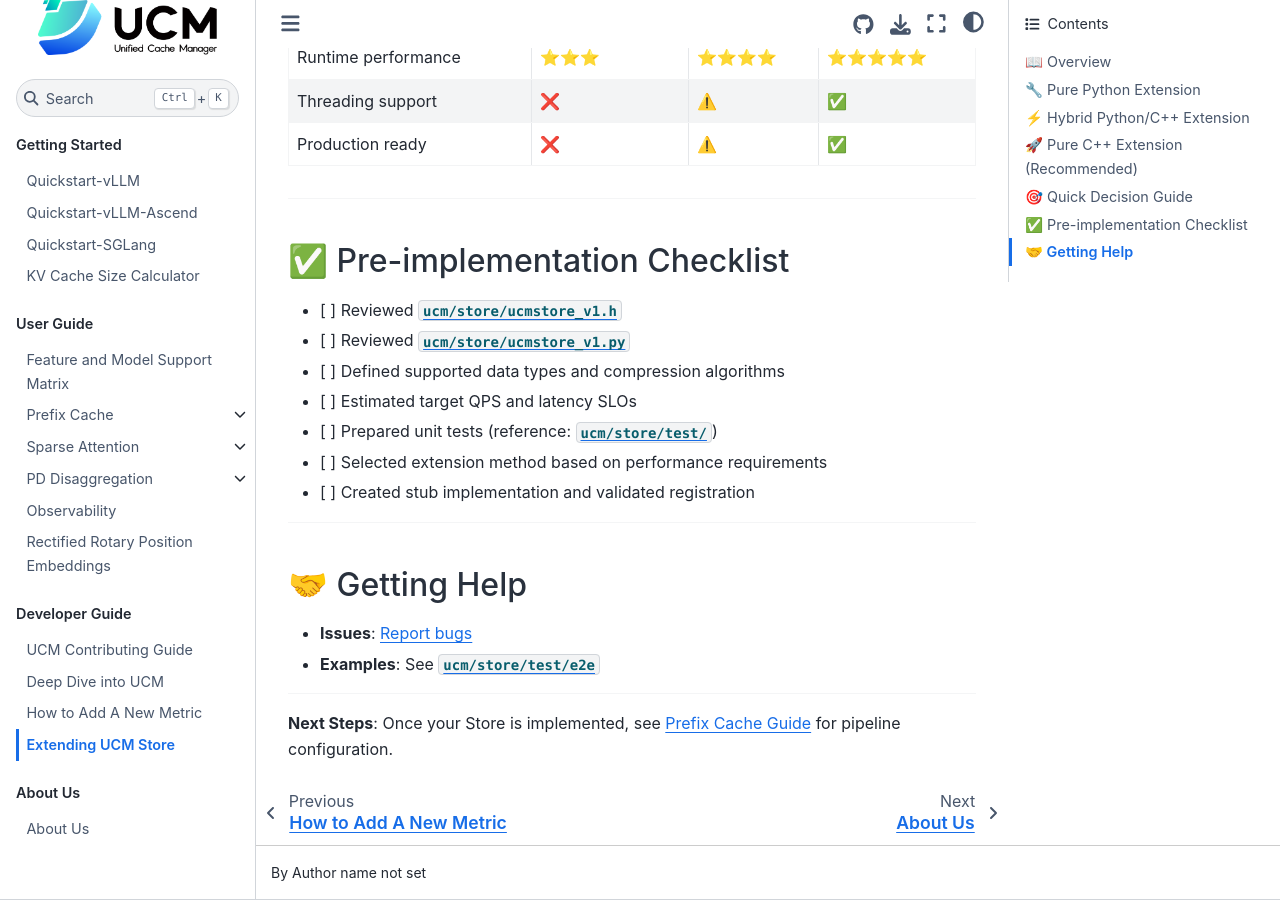
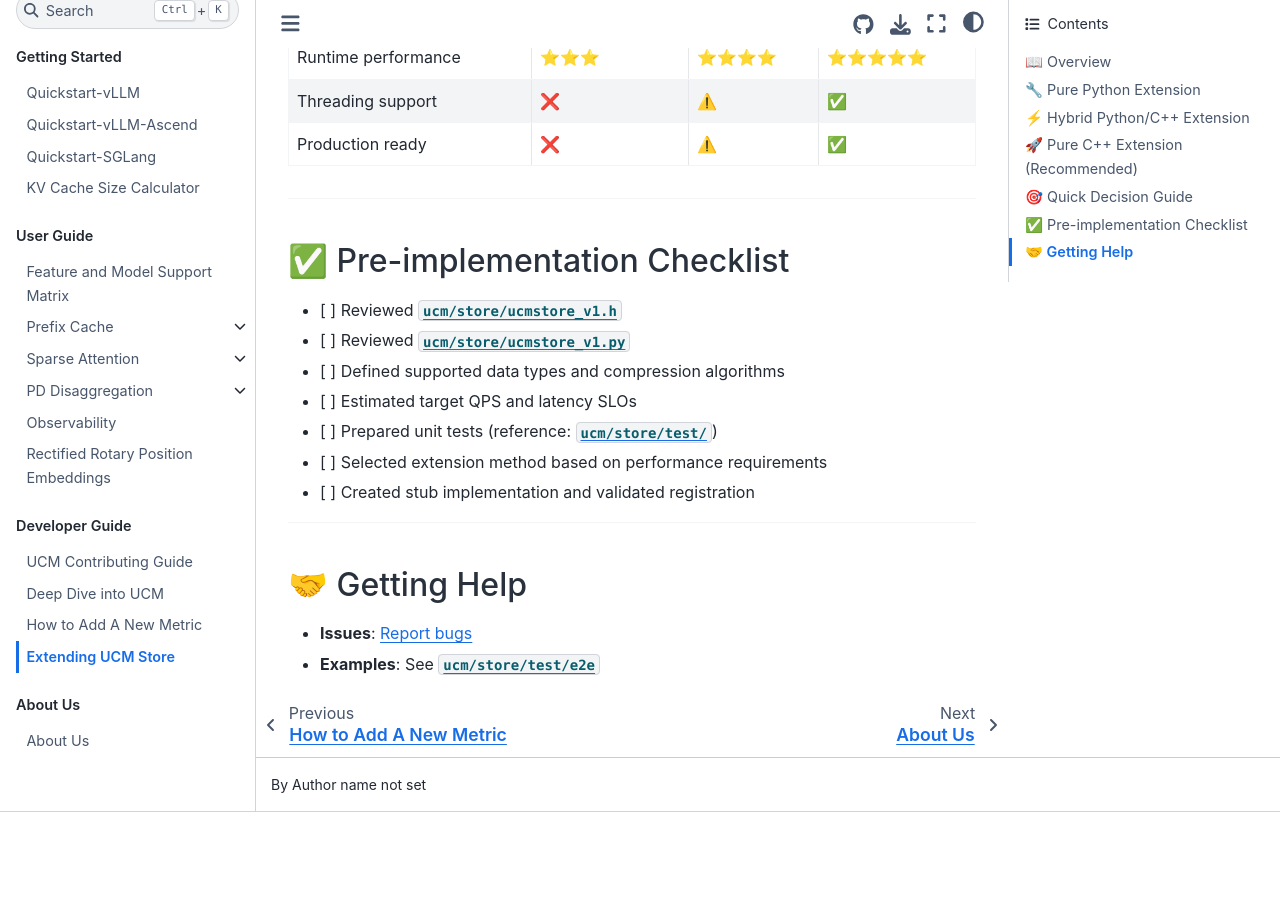
Before and after one commit to xuan58/ucm, a Sphinx documentation site: the page built from docs/source/developer-guide/extending_store.md, in a window 1280 px wide and 900 px high, scrolled down 6564 px. Built offline with Sphinx 7.4.7 and the Sphinx Book theme 1.1.4, drawn with Linux system fonts in a browser that asks for light colours; after the commit the page ends 7376 px from its top, so only the background shows below that.

Commit message:
Update developer guide by removing next steps
Removed unnecessary next steps section from the guide.

```diff
--- a/docs/source/developer-guide/extending_store.md
+++ b/docs/source/developer-guide/extending_store.md
@@ -288,7 +288,3 @@
 
 - **Issues**: [Report bugs](https://github.com/anonymous/anonymous-repo/issues)
 - **Examples**: See [`ucm/store/test/e2e`](https://github.com/anonymous/anonymous-repo/tree/develop/ucm/store/test/e2e)
-
----
-
-**Next Steps**: Once your Store is implemented, see [Prefix Cache Guide](https://ucm.readthedocs.io/en/latest/user-guide/prefix-cache/index.html) for pipeline configuration.
```
